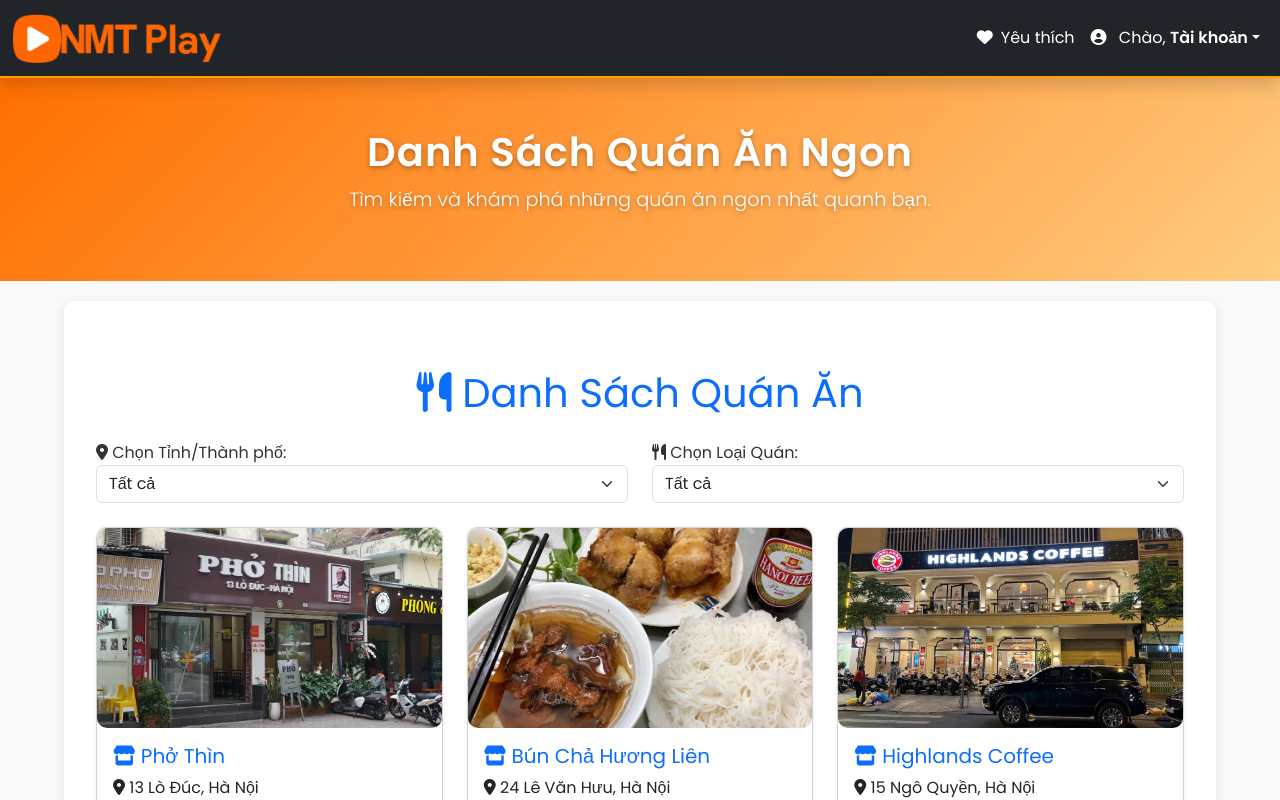
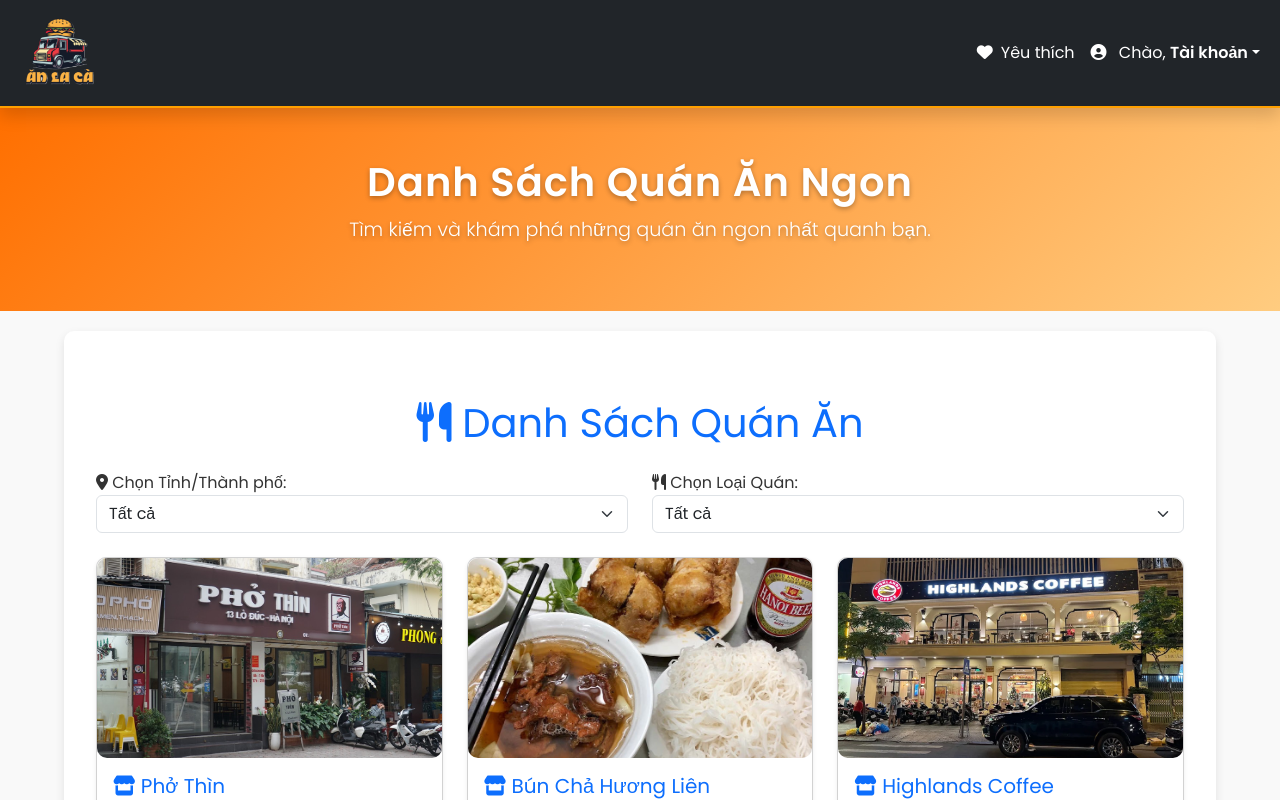
Before and after one commit to NMT2211/anlaca, a Vue app: page / in a window 1280 px wide. Shown: the top 800 px of the page. Built offline with nearby package versions, Linux system fonts and the light colour scheme.

Commit message:
Fix Netlify deployment

```diff
--- a/src/components/from/nav.vue
+++ b/src/components/from/nav.vue
@@ -98,7 +98,7 @@
 
 <script setup>
 import { ref, onMounted } from "vue";
-import logoPath from "@/assets/img/logo2.png";
+import logoPath from "@/assets/img/logo.png";
 import { useRouter } from "vue-router";
 
 const router = useRouter();
@@ -144,7 +144,7 @@
   border-bottom: 2px solid #ffa000; /* Đường viền nhấn */
 }
 .navbar-brand img {
-  height: 50px;
+  height: 80px;
   width: auto;
   transition: transform 0.3s ease;
 }
```
Also changed, not shown: src/assets/img/logo.png.
